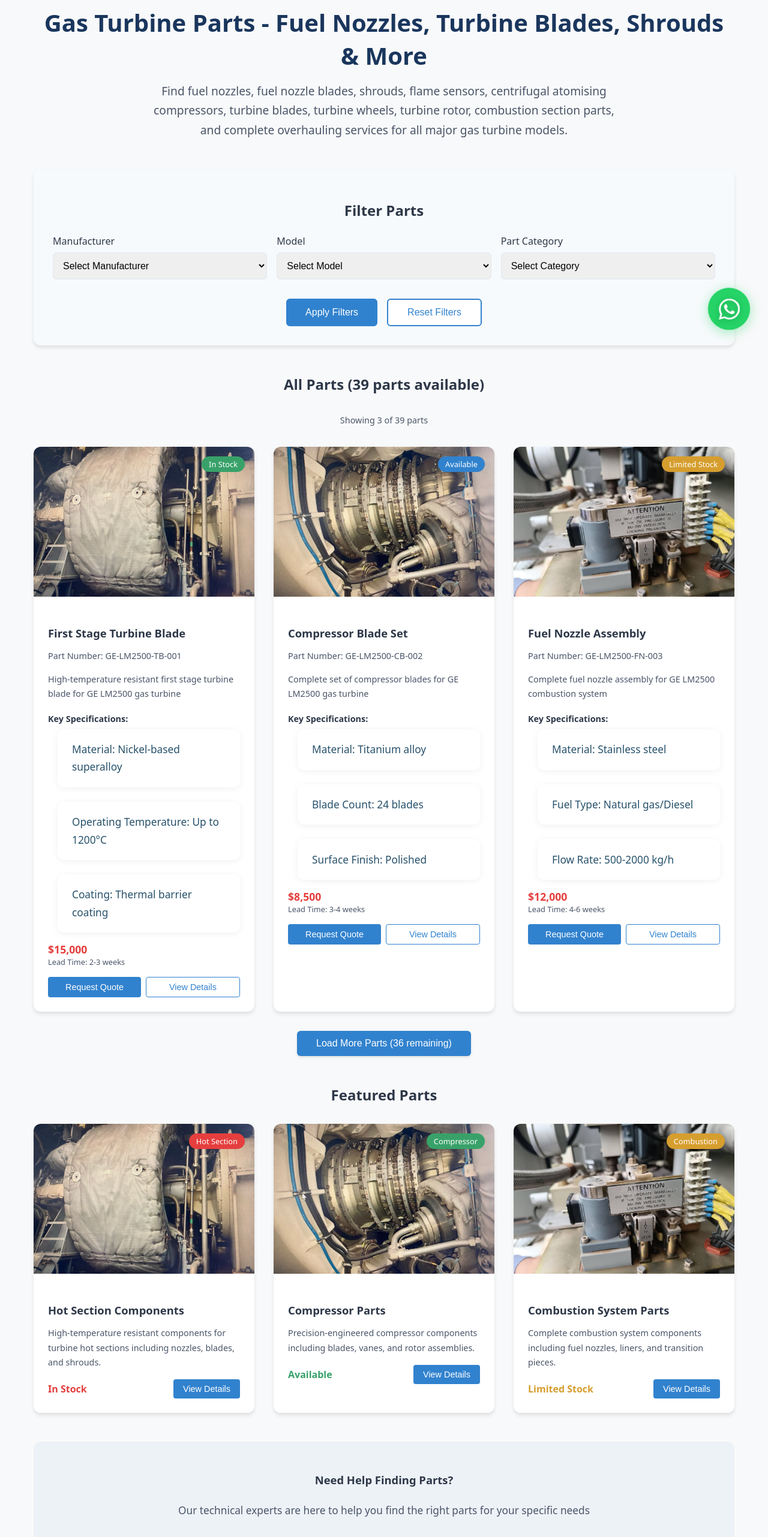
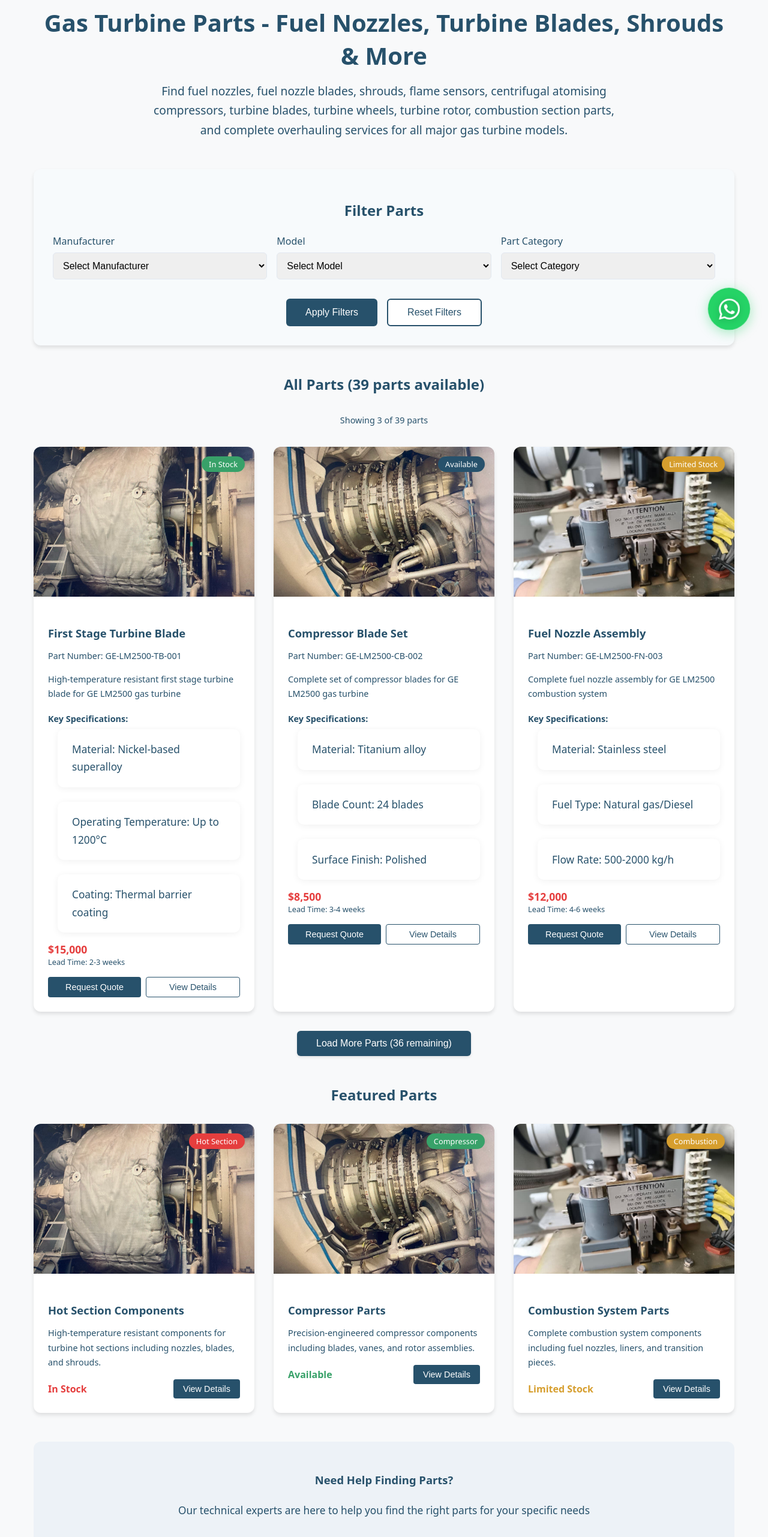
Before and after one commit to aeroedgetechnologies/evolution, a Next.js app: page /parts-tooling/part-finder in a window 1280 px wide. Shown: the part 220-2783 px from the top of the page at 60% size. Built offline with nearby package versions, Linux system fonts and the light colour scheme.

Commit message:
Replace remaining inline blue colors in part-finder page

```diff
--- a/app/parts-tooling/part-finder/page.tsx
+++ b/app/parts-tooling/part-finder/page.tsx
@@ -1,3 +1,5 @@
+'use client';
+
 import Image from 'next/image';
 import Link from 'next/link';
 import { useState, useEffect } from 'react';
@@ -5,11 +7,6 @@ import { searchParts, getManufacturers, getModels, getCategories, Part } from '.
 import { QuoteModal } from './QuoteModal';
 import { DetailsModal } from './DetailsModal';
 
-export const metadata = {
-  title: "Gas Turbine Parts - Fuel Nozzles, Turbine Blades, Shrouds, Flame Sensors | Energy World",
-  description: "Find gas turbine parts including fuel nozzles, fuel nozzle blades, shrouds, flame sensors, centrifugal atomising compressors, turbine blades, turbine wheels, turbine rotor, combustion section parts, and overhauling services.",
-  keywords: "fuel nozzles, fuel nozzle blades, shrouds, flame sensors, centrifugal atomising compressors, turbine blades, turbine wheels, turbine rotor, combustion section parts, overhauling, gas turbine parts, LM2500, LM6000, SGT-600, SGT-800, Frame 5B, Frame 9E",
-};
 
 export default function PartFinderPage() {
   const [searchFilters, setSearchFilters] = useState({
@@ -109,21 +106,21 @@ export default function PartFinderPage() {
       <div className="parts-tooling-part-finder" style={{ maxWidth: '1200px', margin: '0 auto', padding: '2rem 1rem' }}>
       {/* Hero Section */}
       <div style={{ textAlign: 'center', marginBottom: '3rem' }}>
-        <h1 style={{ fontSize: '2.5rem', color: '#1a365d', marginBottom: '1rem' }}>
+        <h1 style={{ fontSize: '2.5rem', color: '#27516b', marginBottom: '1rem' }}>
           Gas Turbine Parts - Fuel Nozzles, Turbine Blades, Shrouds & More
         </h1>
-        <p style={{ fontSize: '1.2rem', color: '#4a5568', maxWidth: '800px', margin: '0 auto' }}>
+        <p style={{ fontSize: '1.2rem', color: '#27516b', maxWidth: '800px', margin: '0 auto' }}>
           Find fuel nozzles, fuel nozzle blades, shrouds, flame sensors, centrifugal atomising compressors, turbine blades, turbine wheels, turbine rotor, combustion section parts, and complete overhauling services for all major gas turbine models.
         </p>
       </div>
 
       {/* Search Interface */}
       <div style={{ background: '#f7fafc', padding: '2rem', borderRadius: '12px', marginBottom: '3rem', boxShadow: '0 4px 6px rgba(0, 0, 0, 0.1)' }}>
-        <h2 style={{ color: '#2d3748', marginBottom: '1.5rem', textAlign: 'center' }}>Filter Parts</h2>
+        <h2 style={{ color: '#27516b', marginBottom: '1.5rem', textAlign: 'center' }}>Filter Parts</h2>
 
         <div style={{ display: 'grid', gridTemplateColumns: 'repeat(auto-fit, minmax(250px, 1fr))', gap: '1rem', marginBottom: '2rem' }}>
           <div>
-            <label style={{ display: 'block', marginBottom: '0.5rem', fontWeight: '500', color: '#2d3748' }}>
+            <label style={{ display: 'block', marginBottom: '0.5rem', fontWeight: '500', color: '#27516b' }}>
               Manufacturer
             </label>
             <select
@@ -151,7 +148,7 @@ export default function PartFinderPage() {
           </div>
 
           <div>
-            <label style={{ display: 'block', marginBottom: '0.5rem', fontWeight: '500', color: '#2d3748' }}>
+            <label style={{ display: 'block', marginBottom: '0.5rem', fontWeight: '500', color: '#27516b' }}>
               Model
             </label>
             <select
@@ -200,7 +197,7 @@ export default function PartFinderPage() {
           </div>
 
           <div>
-            <label style={{ display: 'block', marginBottom: '0.5rem', fontWeight: '500', color: '#2d3748' }}>
+            <label style={{ display: 'block', marginBottom: '0.5rem', fontWeight: '500', color: '#27516b' }}>
               Part Category
             </label>
             <select
@@ -233,7 +230,7 @@ export default function PartFinderPage() {
             onClick={handleSearch}
             disabled={isSearching}
             style={{
-              background: isSearching ? '#a0aec0' : '#3182ce',
+              background: isSearching ? '#a0aec0' : '#27516b',
               color: 'white',
               padding: '0.75rem 2rem',
               border: 'none',
@@ -250,9 +247,9 @@ export default function PartFinderPage() {
             onClick={resetSearch}
             style={{
               background: 'white',
-              color: '#3182ce',
+              color: '#27516b',
               padding: '0.75rem 2rem',
-              border: '2px solid #3182ce',
+              border: '2px solid #27516b',
               borderRadius: '6px',
               fontSize: '1rem',
               fontWeight: '500',
@@ -267,29 +264,29 @@ export default function PartFinderPage() {
       {/* Parts Results */}
       {showResults && (
         <div style={{ marginBottom: '3rem' }}>
-          <h2 style={{ color: '#2d3748', marginBottom: '2rem', textAlign: 'center' }}>
+          <h2 style={{ color: '#27516b', marginBottom: '2rem', textAlign: 'center' }}>
             {searchFilters.manufacturer || searchFilters.model || searchFilters.category
               ? `Filtered Results (${searchResults.length} parts found)`
               : `All Parts (${searchResults.length} parts available)`
             }
           </h2>
-          <p style={{ color: '#4a5568', textAlign: 'center', marginBottom: '2rem', fontSize: '0.9rem' }}>
+          <p style={{ color: '#27516b', textAlign: 'center', marginBottom: '2rem', fontSize: '0.9rem' }}>
             Showing {displayedResults.length} of {searchResults.length} parts
           </p>
 
           {isSearching ? (
             <div style={{ textAlign: 'center', padding: '3rem' }}>
-              <div style={{ fontSize: '1.2rem', color: '#4a5568' }}>Filtering parts...</div>
+              <div style={{ fontSize: '1.2rem', color: '#27516b' }}>Filtering parts...</div>
             </div>
           ) : displayedResults.length === 0 ? (
             <div style={{ textAlign: 'center', padding: '3rem', background: '#f7fafc', borderRadius: '12px' }}>
-              <h3 style={{ color: '#2d3748', marginBottom: '1rem' }}>No parts match your filters</h3>
-              <p style={{ color: '#4a5568', marginBottom: '1.5rem' }}>
+              <h3 style={{ color: '#27516b', marginBottom: '1rem' }}>No parts match your filters</h3>
+              <p style={{ color: '#27516b', marginBottom: '1.5rem' }}>
                 Try adjusting your filter criteria or contact our technical team for assistance.
               </p>
               <Link href="/contact" style={{
                 display: 'inline-block',
-                background: '#3182ce',
+                background: '#27516b',
                 color: 'white',
                 padding: '0.75rem 1.5rem',
                 borderRadius: '6px',
@@ -316,7 +313,7 @@ export default function PartFinderPage() {
                       top: '1rem',
                       right: '1rem',
                       background: part.availability === 'In Stock' ? '#38a169' :
-                                 part.availability === 'Available' ? '#3182ce' :
+                                 part.availability === 'Available' ? '#27516b' :
                                  part.availability === 'Limited Stock' ? '#d69e2e' : '#e53e3e',
                       color: 'white',
                       padding: '0.25rem 0.75rem',
@@ -328,18 +325,18 @@ export default function PartFinderPage() {
                     </div>
                   </div>
                   <div style={{ padding: '1.5rem' }}>
-                    <h3 style={{ color: '#2d3748', marginBottom: '0.5rem' }}>{part.name}</h3>
-                    <p style={{ color: '#4a5568', marginBottom: '0.5rem', fontSize: '0.9rem', fontWeight: '500' }}>
+                    <h3 style={{ color: '#27516b', marginBottom: '0.5rem' }}>{part.name}</h3>
+                    <p style={{ color: '#27516b', marginBottom: '0.5rem', fontSize: '0.9rem', fontWeight: '500' }}>
                       Part Number: {part.partNumber}
                     </p>
-                    <p style={{ color: '#4a5568', marginBottom: '1rem', fontSize: '0.9rem' }}>
+                    <p style={{ color: '#27516b', marginBottom: '1rem', fontSize: '0.9rem' }}>
                       {part.description}
                     </p>
 
                     {/* Specifications */}
                     <div style={{ marginBottom: '1rem' }}>
-                      <h4 style={{ color: '#2d3748', fontSize: '0.9rem', marginBottom: '0.5rem' }}>Key Specifications:</h4>
-                      <ul style={{ color: '#4a5568', fontSize: '0.8rem', paddingLeft: '1rem', marginBottom: '0' }}>
+                      <h4 style={{ color: '#27516b', fontSize: '0.9rem', marginBottom: '0.5rem' }}>Key Specifications:</h4>
+                      <ul style={{ color: '#27516b', fontSize: '0.8rem', paddingLeft: '1rem', marginBottom: '0' }}>
                         {part.specifications.slice(0, 3).map((spec, index) => (
                           <li key={index}>{spec}</li>
                         ))}
@@ -351,7 +348,7 @@ export default function PartFinderPage() {
                         <div style={{ color: '#e53e3e', fontWeight: '600', fontSize: '1.1rem' }}>
                           ${part.price.toLocaleString()}
                         </div>
-                        <div style={{ color: '#4a5568', fontSize: '0.8rem' }}>
+                        <div style={{ color: '#27516b', fontSize: '0.8rem' }}>
                           Lead Time: {part.leadTime}
                         </div>
                       </div>
@@ -361,7 +358,7 @@ export default function PartFinderPage() {
                       <button
                         onClick={() => handleQuoteRequest(part)}
                         style={{
-                          background: '#3182ce',
+                          background: '#27516b',
                           color: 'white',
                           padding: '0.5rem 1rem',
                           border: 'none',
@@ -377,9 +374,9 @@ export default function PartFinderPage() {
                         onClick={() => handleViewDetails(part)}
                         style={{
                           background: 'white',
-                          color: '#3182ce',
+                          color: '#27516b',
                           padding: '0.5rem 1rem',
-                          border: '1px solid #3182ce',
+                          border: '1px solid #27516b',
                           borderRadius: '4px',
                           fontSize: '0.9rem',
                           cursor: 'pointer',
@@ -401,7 +398,7 @@ export default function PartFinderPage() {
               <button
                 onClick={loadMore}
                 style={{
-                  background: '#3182ce',
+                  background: '#27516b',
                   color: 'white',
                   padding: '0.75rem 2rem',
                   border: 'none',
@@ -421,7 +418,7 @@ export default function PartFinderPage() {
 
       {/* Featured Parts */}
       <div style={{ marginBottom: '3rem' }}>
-        <h2 style={{ color: '#2d3748', marginBottom: '2rem', textAlign: 'center' }}>Featured Parts</h2>
+        <h2 style={{ color: '#27516b', marginBottom: '2rem', textAlign: 'center' }}>Featured Parts</h2>
 
         <div style={{ display: 'grid', gridTemplateColumns: 'repeat(auto-fit, minmax(300px, 1fr))', gap: '2rem' }}>
           {/* Hot Section Components */}
@@ -449,8 +446,8 @@ export default function PartFinderPage() {
               </div>
             </div>
             <div style={{ padding: '1.5rem' }}>
-              <h3 style={{ color: '#2d3748', marginBottom: '0.5rem' }}>Hot Section Components</h3>
-              <p style={{ color: '#4a5568', marginBottom: '1rem', fontSize: '0.9rem' }}>
+              <h3 style={{ color: '#27516b', marginBottom: '0.5rem' }}>Hot Section Components</h3>
+              <p style={{ color: '#27516b', marginBottom: '1rem', fontSize: '0.9rem' }}>
                 High-temperature resistant components for turbine hot sections including nozzles, blades, and shrouds.
               </p>
               <div style={{ display: 'flex', justifyContent: 'space-between', alignItems: 'center' }}>
@@ -482,7 +479,7 @@ export default function PartFinderPage() {
                     handleViewDetails(samplePart);
                   }}
                   style={{
-                    background: '#3182ce',
+                    background: '#27516b',
                     color: 'white',
                     padding: '0.5rem 1rem',
                     border: 'none',
@@ -522,8 +519,8 @@ export default function PartFinderPage() {
               </div>
             </div>
             <div style={{ padding: '1.5rem' }}>
-              <h3 style={{ color: '#2d3748', marginBottom: '0.5rem' }}>Compressor Parts</h3>
-              <p style={{ color: '#4a5568', marginBottom: '1rem', fontSize: '0.9rem' }}>
+              <h3 style={{ color: '#27516b', marginBottom: '0.5rem' }}>Compressor Parts</h3>
+              <p style={{ color: '#27516b', marginBottom: '1rem', fontSize: '0.9rem' }}>
                 Precision-engineered compressor components including blades, vanes, and rotor assemblies.
               </p>
               <div style={{ display: 'flex', justifyContent: 'space-between', alignItems: 'center' }}>
@@ -555,7 +552,7 @@ export default function PartFinderPage() {
                     handleViewDetails(samplePart);
                   }}
                   style={{
-                    background: '#3182ce',
+                    background: '#27516b',
                     color: 'white',
                     padding: '0.5rem 1rem',
                     border: 'none',
@@ -595,8 +592,8 @@ export default function PartFinderPage() {
               </div>
             </div>
             <div style={{ padding: '1.5rem' }}>
-              <h3 style={{ color: '#2d3748', marginBottom: '0.5rem' }}>Combustion System Parts</h3>
-              <p style={{ color: '#4a5568', marginBottom: '1rem', fontSize: '0.9rem' }}>
+              <h3 style={{ color: '#27516b', marginBottom: '0.5rem' }}>Combustion System Parts</h3>
+              <p style={{ color: '#27516b', marginBottom: '1rem', fontSize: '0.9rem' }}>
                 Complete combustion system components including fuel nozzles, liners, and transition pieces.
               </p>
               <div style={{ display: 'flex', justifyContent: 'space-between', alignItems: 'center' }}>
@@ -628,7 +625,7 @@ export default function PartFinderPage() {
                     handleViewDetails(samplePart);
                   }}
                   style={{
-                    background: '#3182ce',
+                    background: '#27516b',
                     color: 'white',
                     padding: '0.5rem 1rem',
                     border: 'none',
@@ -647,14 +644,14 @@ export default function PartFinderPage() {
 
       {/* Quick Links */}
       <div style={{ background: '#edf2f7', padding: '2rem', borderRadius: '12px', textAlign: 'center' }}>
-        <h3 style={{ color: '#2d3748', marginBottom: '1.5rem' }}>Need Help Finding Parts?</h3>
-        <p style={{ color: '#4a5568', marginBottom: '2rem' }}>
+        <h3 style={{ color: '#27516b', marginBottom: '1.5rem' }}>Need Help Finding Parts?</h3>
+        <p style={{ color: '#27516b', marginBottom: '2rem' }}>
           Our technical experts are here to help you find the right parts for your specific needs
         </p>
         <div style={{ display: 'flex', gap: '1rem', justifyContent: 'center', flexWrap: 'wrap' }}>
           <Link href="/contact" style={{
             display: 'inline-block',
-            background: '#3182ce',
+            background: '#27516b',
             color: 'white',
             padding: '0.75rem 1.5rem',
             borderRadius: '6px',
@@ -666,12 +663,12 @@ export default function PartFinderPage() {
           <Link href="/parts-tooling/offers" style={{
             display: 'inline-block',
             background: 'white',
-            color: '#3182ce',
+            color: '#27516b',
             padding: '0.75rem 1.5rem',
             borderRadius: '6px',
             textDecoration: 'none',
             fontWeight: '500',
-            border: '2px solid #3182ce'
+            border: '2px solid #27516b'
           }}>
             View Special Offers
           </Link>
```
